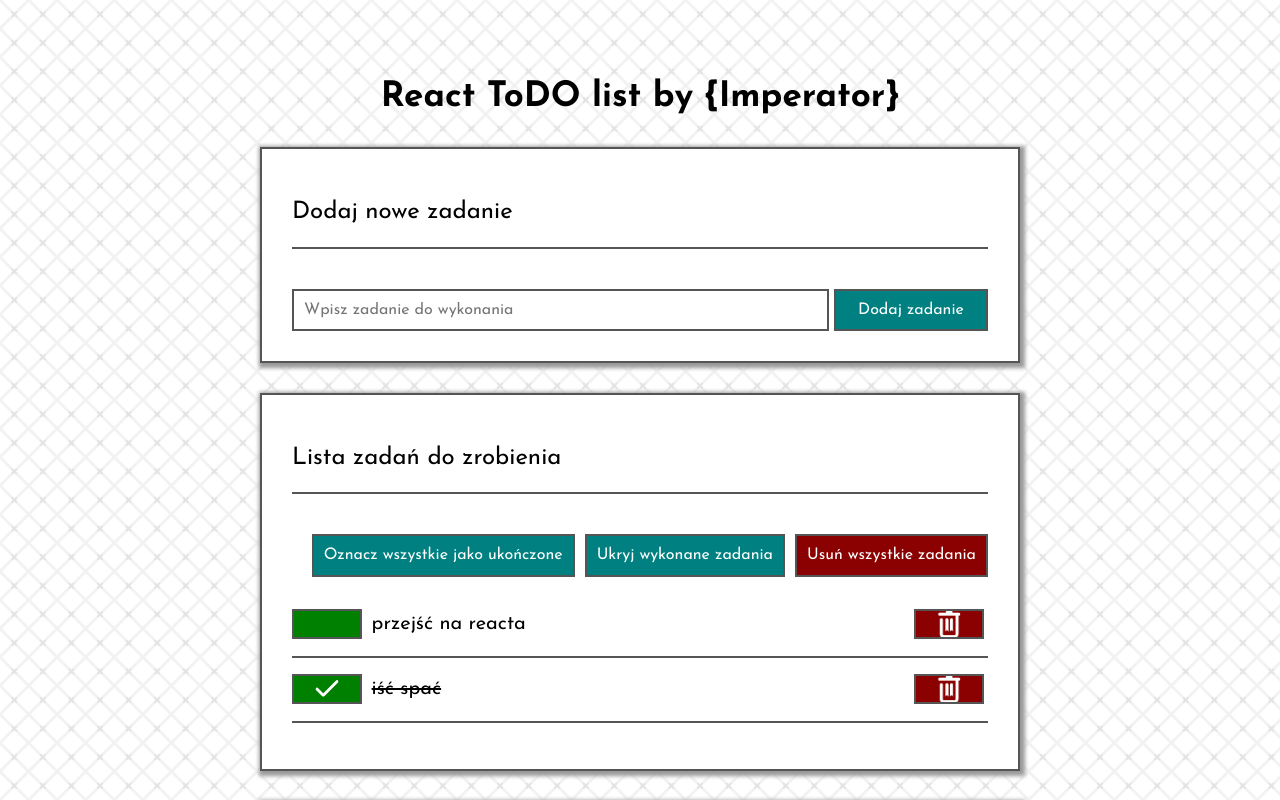
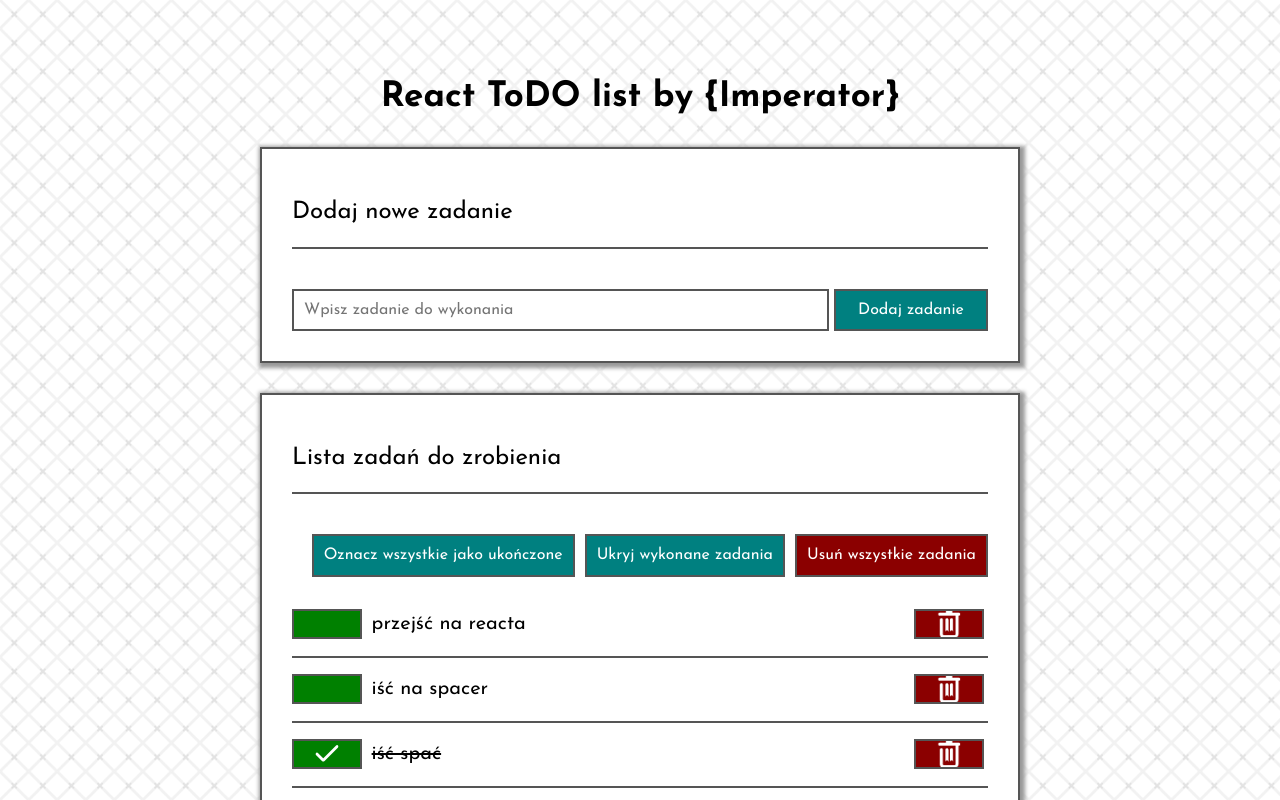
Before and after one commit to JaniecMichal/toDO-list-react, a React (Create React App) app: page / in a window 1280 px wide. Shown: the top 800 px of the page. Built offline with nearby package versions, Linux system fonts and the light colour scheme.

Commit message:
add new task

```diff
--- a/src/App.js
+++ b/src/App.js
@@ -10,7 +10,8 @@
 
 const tasks = [
   { id: 1, content: "przejść na reacta", done: false },
-  { id: 2, content: "iść spać", done: true },
+  { id: 2, content: "iść na spacer", done: false },
+  { id: 3, content: "iść spać", done: true },
 ];
 
 const hideDoneTask = false;
```
